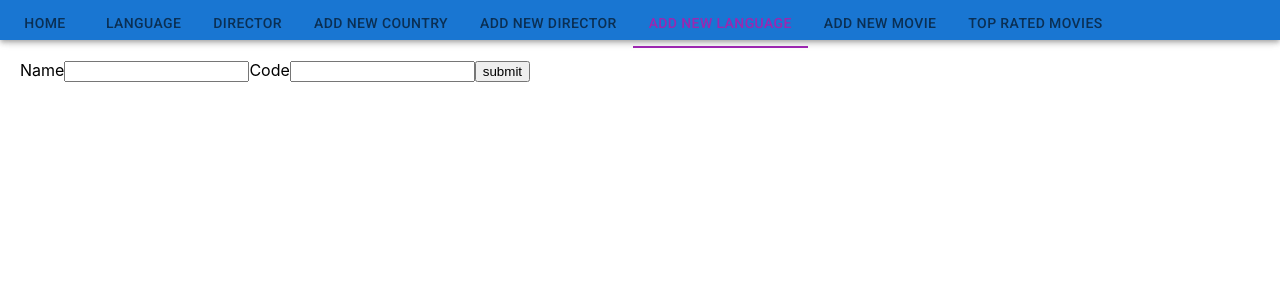
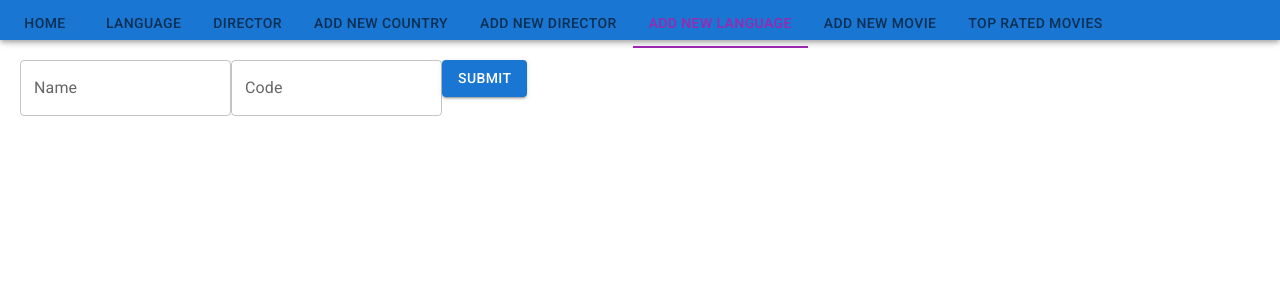
Before and after one commit to parasmanijain/movie-list, a React (Create React App) app in the folder client/: page /add-new-language in a window 1280 px wide. Shown: the top 300 px of the page. Built offline with nearby package versions, Linux system fonts and the light colour scheme.

Commit message:
form validation applied on new language

```diff
--- a/client/src/components/AddNewDirector.tsx
+++ b/client/src/components/AddNewDirector.tsx
@@ -3,11 +3,9 @@ import axios from 'axios';
 import { useFormik } from 'formik';
 import * as yup from 'yup';
 
-import {Button, TextField, OutlinedInput, InputLabel, FormHelperText, MenuItem, FormControl, ListItemText, Checkbox, ListItemIcon} from '@mui/material';
-import Select, { SelectChangeEvent } from '@mui/material/Select';
+import {Button, TextField, OutlinedInput, InputLabel, FormHelperText, MenuItem, FormControl, ListItemText, Checkbox, Select} from '@mui/material';
 
 import { API_URL } from '../config';
-import { makeStyles } from '@mui/styles';
 
 const URL_REGEX = /((([A-Za-z]{3,9}:(?:\/\/)?)(?:[-;:&=\+\$,\w]+@)?[A-Za-z0-9.-]+|(?:www.|[-;:&=\+\$,\w]+@)[A-Za-z0-9.-]+)((?:\/[\+~%\/.\w-_]*)?\??(?:[-\+=&;%@.\w_]*)#?(?:[\w]*))?)/;
 
@@ -47,7 +45,6 @@ export const  AddNewDirector = () => {
     },
     validationSchema: validationSchema,
     onSubmit: () => {
-      console.log(formik.values);
       axios.post(`${API_URL}/director`, {
         name: formik.values.name,
         url: formik.values.url,
@@ -79,7 +76,6 @@ export const  AddNewDirector = () => {
     <div>
             <form onSubmit={formik.handleSubmit} id="form" autoComplete="off">
             <TextField
-          variant="outlined"
           id="name"
           name="name"
           label="Director"
@@ -89,7 +85,6 @@ export const  AddNewDirector = () => {
           helperText={formik.touched.name && formik.errors.name}
         />
         <TextField
-          variant="outlined"
           id="url"
           name="url"
           label="URL"
--- a/client/src/components/AddNewLanguage.tsx
+++ b/client/src/components/AddNewLanguage.tsx
@@ -1,13 +1,32 @@
 import React, {useState } from 'react';
 import axios from 'axios';
+import * as yup from 'yup';
+import { useFormik } from 'formik';
 import { API_URL } from '../config';
+import { Button, TextField } from '@mui/material';
+
+const validationSchema = yup.object({
+    name: yup
+      .string()
+      .required('Name is required'),
+    code: yup
+      .string()
+      .required('Code is required')
+  });
+
 
 export const AddNewLanguage = () => {
-    const submitHandler = (event) => {
-        event.preventDefault();
+    const formik = useFormik({
+        initialValues: {
+          name: '',
+          code: ''
+        },
+        validationSchema: validationSchema,
+        onSubmit: () => {
+          console.log(formik.values);
           axios.post(`${API_URL}/language`, {
-            name: formValues.name,
-            code:formValues.code,
+            name: formik.values.name,
+            code: formik.values.code,
             movies:[]
           })
             .then(function (response) {
@@ -15,25 +34,32 @@ export const AddNewLanguage = () => {
             .catch(function (response) {
               console.log(response);
             })
-    };
-
-    const [formValues, setFormValues] = useState({
-        name: '',
-        code:''
+        }
       });
-
-    const handleChange= (event) => {
-        const {name, value} = event.target;
-        setFormValues({...formValues, [name]:value});
-    }
     return (
         <div className="main-container">
-                <form id="form" onSubmit={submitHandler} autoComplete="off">
-        <label htmlFor="name">Name</label>
-        <input type="text" name="name" value={formValues.name} onChange={handleChange}/>
-        <label htmlFor="code">Code</label>
-        <input type="text" name="code" value={formValues.code} onChange={handleChange}/>
-        <input type="submit" value="submit" />
+                <form id="form" onSubmit={formik.handleSubmit} autoComplete="off">
+                <TextField
+          id="name"
+          name="name"
+          label="Name"
+          value={formik.values.name}
+          onChange={formik.handleChange}
+          error={formik.touched.name && Boolean(formik.errors.name)}
+          helperText={formik.touched.name && formik.errors.name}
+        />
+        <TextField
+          id="code"
+          name="code"
+          label="Code"
+          value={formik.values.code}
+          onChange={formik.handleChange}
+          error={formik.touched.code && Boolean(formik.errors.code)}
+          helperText={formik.touched.code && formik.errors.code}
+        />
+        <Button color="primary" variant="contained" type="submit">
+          Submit
+        </Button>
 
         </form>
         </div>
--- a/client/src/components/Director.tsx
+++ b/client/src/components/Director.tsx
@@ -1,7 +1,6 @@
 import React, { useState, useEffect } from 'react';
 import axios from 'axios';
-import { Bar, Pie } from 'react-chartjs-2';
-import { BarOptions, ChartOptions } from 'chart.js';
+import { Pie } from 'react-chartjs-2';
 import { chartColors } from "../helper/colors";
 import { API_URL } from '../config';
 
--- a/client/src/components/Home.tsx
+++ b/client/src/components/Home.tsx
@@ -12,10 +12,10 @@ import { API_URL } from '../config';
 const useStyles = makeStyles({
   root: {
     width: '100%',
-    display:"flex",
-    flexDirection:"column",
-    justifyContent:"space-between",
-    height:"100%"
+    display: "flex",
+    flexDirection: "column",
+    justifyContent: "space-between",
+    height: "100%"
   },
   title: {
     fontSize: 14,
@@ -84,22 +84,14 @@ export const Home = () => {
   const [topLanguageData, setTopLanguageData] = useState([]);
   const [topYearData, setTopYearData] = useState([]);
 
-  const directorURL = (url, name, index=0) => {
-    return   <MaterialLink key={index} href={url} target="_blank" rel="noreferrer">
+  const directorURL = (url, name, index) => {
+    return <MaterialLink key={index} href={url} target="_blank" rel="noreferrer">
       {name}
     </MaterialLink>
   }
 
-  const directorName = (director) => {
-    const directorURLs = director.url.split(",");
-    if(directorURLs.length> 1) {
-      const directorNames = director.name.split("-");
-      return directorURLs.map((element,index) => {
-        return directorURL(element, directorNames[index], index);
-      });
-    } else {
-      return directorURL(director.url, director.name);
-    }
+  const directorName = (director, index) => {
+    return directorURL(director.url, director.name, index);
   }
   const movieList = movieData?.map(movie => {
     return (
@@ -121,7 +113,7 @@ export const Home = () => {
               {movie.language.name}
               <Typography component="div">
                 {
-                  directorName(movie.director)
+                  movie.director.map((element, index) => directorName(element, index))
                 }
               </Typography>
               <Typography component="div">
@@ -130,7 +122,7 @@ export const Home = () => {
               </Typography>
               <Typography component="div">
                 Rotten Tomatoes:
-                {movie.rottenTomatoes ?  movie.rottenTomatoes + "%" : "Not Rated"  }
+                {movie.rottenTomatoes ? movie.rottenTomatoes + "%" : "Not Rated"}
               </Typography>
               <Typography component="div">
                 <Link to={`/edit-movie-details/${movie._id}`}>Edit Movie Details</Link>
@@ -142,7 +134,8 @@ export const Home = () => {
                 Other Movies from Same Director:
               </Typography>
               {
-                movie.director.movies.map(otherMovie => {
+                movie.director.map((element, index) => {
+                  return element.movies.map(otherMovie => {
                     if (otherMovie._id !== movie._id) {
                       return (
                         <Typography key={otherMovie._id} component="div">
@@ -152,8 +145,8 @@ export const Home = () => {
                         </Typography>
                       )
                     }
-                }
-                )
+                  })
+                })
               }
             </Typography>
           </AccordionDetails>
```
Lines whose indentation alone changed are shown as unchanged.
